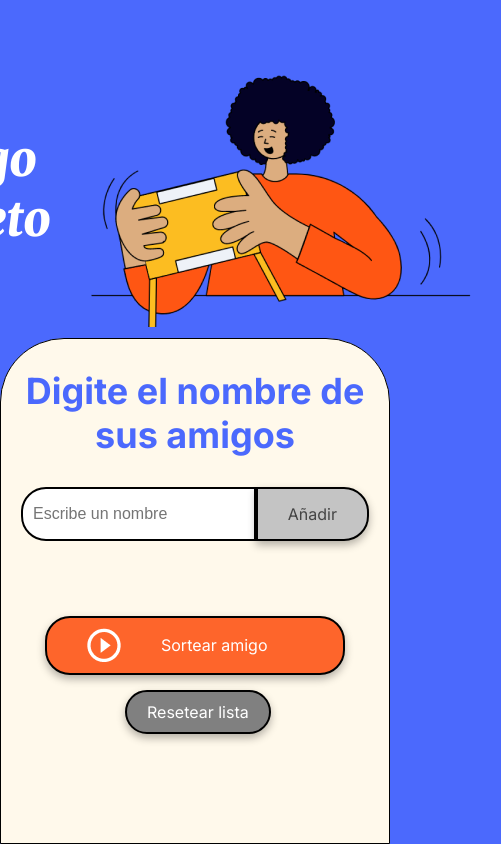
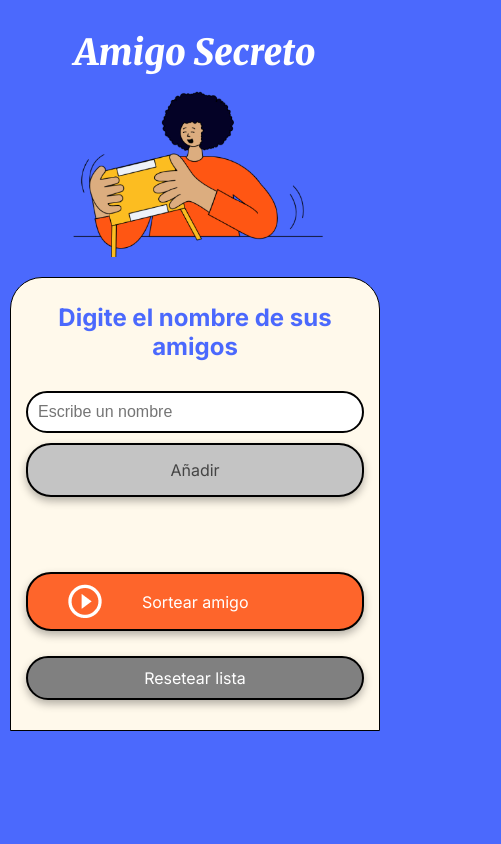
Before and after one commit to jhovanhrmz0211/amigosecreto, a plain HTML site: page index.html in a window 390 px wide. Shown: the whole page, 501 px wide, since content can reach past the window. Drawn offline with nearby package versions, Linux system fonts and the light colour scheme.

Commit message:
Arreglando estilos y logica

```diff
--- a/style.css
+++ b/style.css
@@ -104,9 +104,6 @@ body {
     box-shadow: 0 4px 8px rgba(0, 0, 0, 0.3);
 }
 
-/* Estilos de entrada de texto */
-
-
 /* Estilos de botón */
 button {
     padding: 15px 30px;
@@ -178,7 +175,7 @@ ul {
 
 /* Botón de reset */
 .button-reset {
-    margin: 15px 0 0 80px;
+    margin: 15px auto;
     background-color: gray;
     color: white;
     padding: 10px 20px;
@@ -188,3 +185,84 @@ ul {
 .button-reset:hover {
     background-color: darkgray;
 }
+.name-list li {
+    margin-top: 10px; /* Espacio entre los nombres */
+    font-size: 18px;
+    display: flex;
+    align-items: center;
+    justify-content: space-between;
+    background-color: var(--color-white);
+    padding: 8px 15px;
+    border-radius: 8px;
+    box-shadow: 0 2px 4px rgba(0, 0, 0, 0.2);
+    width: 100%;
+    max-width: 300px;
+}
+
+/* Ajustes generales para móviles */
+@media (max-width: 768px) {
+    body {
+        align-items: flex-start;
+        padding: 10px;
+    }
+
+    .main-content {
+        height: auto;
+        width: 100%;
+    }
+
+    .header-banner {
+        flex-direction: column;
+        text-align: center;
+        padding: 20px 0;
+    }
+
+    .main-title {
+        font-size: 36px;
+    }
+
+    .header-banner img {
+        max-width: 80%;
+    }
+
+    .input-section {
+        border-radius: 32px 32px 0 0;
+        padding: 15px;
+    }
+
+    .section-title {
+        font-size: 24px;
+    }
+
+    .input-wrapper {
+        flex-direction: column;
+        gap: 10px;
+    }
+
+    .input-name {
+        width: 100%;
+        border-radius: 25px;
+    }
+
+    .button-add {
+        width: 100%;
+        border-radius: 25px;
+    }
+
+    .name-list li {
+        width: 90%;
+        font-size: 16px;
+        padding: 10px;
+    }
+
+    .button-container {
+        display: flex;
+        flex-direction: column;
+        gap: 10px;
+        width: 100%;
+    }
+
+    .button-draw, .button-reset {
+        width: 100%;
+    }
+}
```
